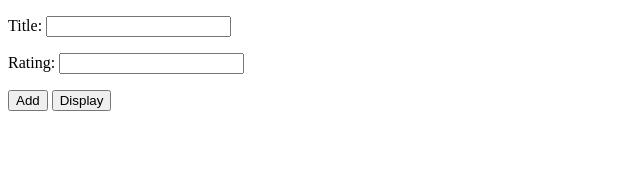
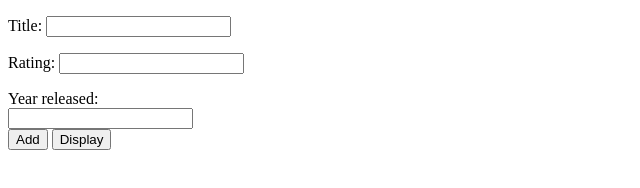
Before and after one commit to Yacquubegal/OjectHW-v1, a plain HTML site: page index.html in a window 1280 px wide. Shown: the whole page, without its empty margins (0-640 px from the left). Drawn offline with Linux system fonts and the light colour scheme.

Commit message:
Update index.html

```diff
--- a/index.html
+++ b/index.html
@@ -5,19 +5,16 @@
         <title>Movies</title>
 </head>
 <body>
-        <!---->
-        <!-- Text box to enter title-->
+
         <p>Title: <input type="text" name="title" id='title'></p>
-        <!-- Text box to enter rating-->
         <p>Rating: <input type="text" name="rating" id='rating'></p>
-        <!--Add button-->
+        <label for="myear">Year released:</label><br>
+        <input type="text" id="myear" name="myear" required><br>
         <button onclick="add()">Add</button>
-        <!--Display button-->
         <button onclick="display()">Display</button>
-        <!--Display Division-->
         <div id="display"></div>
 
-        <!--Adding javascript files-->
+
         <script type="text/javascript" src="movie.js"></script>
         <script type="text/javascript" src="main.js"></script>
 </body>
```
